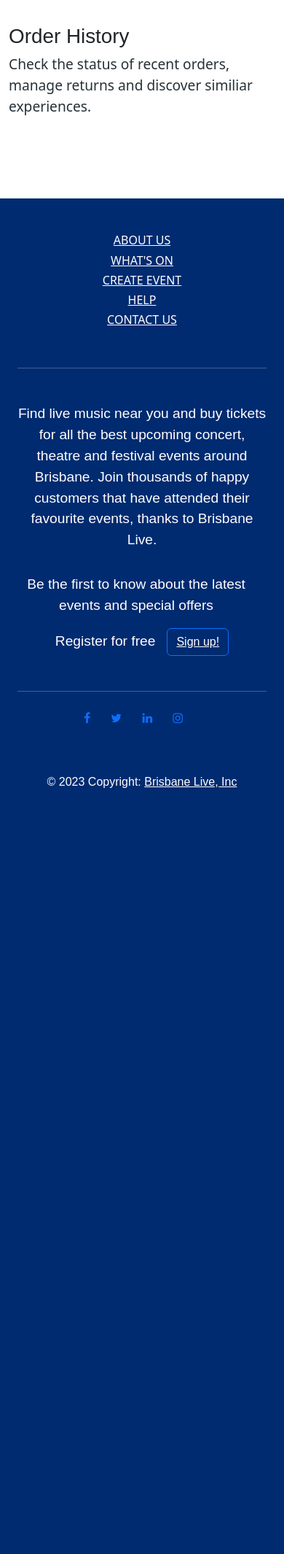
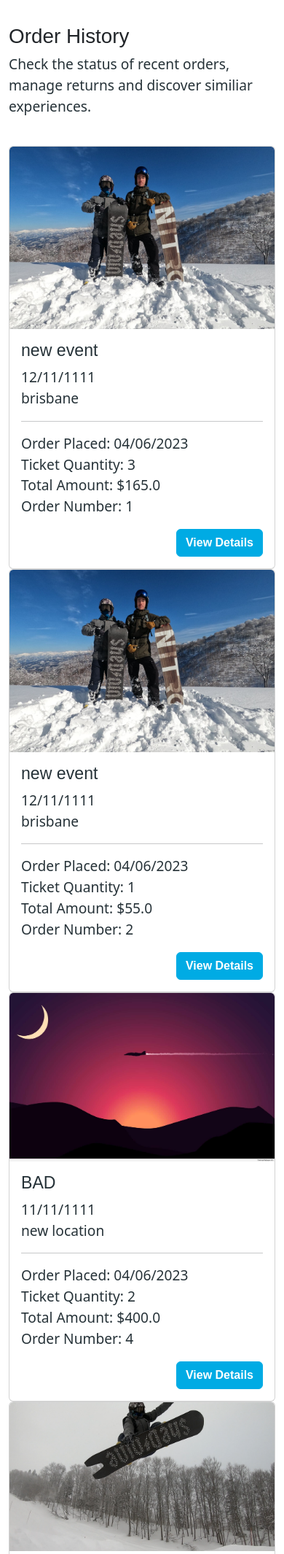
Before and after one commit to adambona/a3_group6, a Flask app: page /order-history in a window 390 px wide. Shown: the part 141-2271 px from the top of the page at 73% size. Before the commit the page ends 1221 px from the top, so only its background shows below. Run offline with Flask 3, Linux system fonts and the light colour scheme; a user stored in the database is signed in; some libraries are stand-ins or nearby versions.

Commit message:
Added num ticket col and order cards for lg below

```diff
--- a/website/templates/order-history.html
+++ b/website/templates/order-history.html
@@ -22,6 +22,7 @@
                         <tr>
                             <th class="text-center">Event</th>
                             <th class="text-center">Order Placed</th>
+                            <th class="text-center">Ticket Quantity</th>
                             <th class="text-center">Total Amount</th>
                             <th class="text-center">Order Number</th>
                             <th class="text-center">Action</th>
@@ -43,16 +44,41 @@
                                 </div>
                             </td>
                             <td class="align-middle w-10 text-center">{{order.ordered_at.strftime("%d/%m/%Y")}} </td>
-                            <td class="align-middle w-10 text-center">Tickets: {{order.num_tickets}} Total Cost:{{order.total_cost}}</td>
+                            <td class="align-middle w-10 text-center">{{order.num_tickets}}</td>
+                            <td class="align-middle w-10 text-center">${{order.total_cost}}</td>
                             <td class="align-middle w-10 text-center">{{order.order_id}}</td>
                             <td class="align-middle w-10 text-center">
-                                <a href="/{{event.id}}" class="btn btn-primary btn-sm">View Event</a>
+                                <a href="/event/{{event.id}}" class="btn btn-primary btn-sm">View Details</a>
                             </td>
                         </tr>
                     </tbody>
                     {% endfor %}
                 </table>
             </div>
+            <div class="row row-cols-1 g-4 d-lg-none">
+                {% for event, order in result %}
+                <div class="col">
+                    <div class="card event-card">
+                        <img src="{{event.image}}" class="card-img-top event-card-img event-card-order-history-img" alt="event image">
+                        <div class="card-body event-card-body">
+                            <h3 class="card-title event-card-title">{{event.name}}</h3>
+                            <p class="event-card-text">{{event.event_date.strftime("%d/%m/%Y")}}</p>
+                            <p class="event-card-text">{{event.location}}</p>
+                            <hr>
+                            <p class="event-card-text"><span class="fw-bold-custom">Order Placed:</span> {{order.ordered_at.strftime("%d/%m/%Y")}}</p>
+                            <p class="event-card-text"><span class="fw-bold-custom">Ticket Quantity:</span> {{order.num_tickets}}</p>
+                            <p class="event-card-text"><span class="fw-bold-custom">Total Amount:</span> ${{order.total_cost}}</p>
+                            <p class="event-card-text"><span class="fw-bold-custom">Order Number: </span> {{order.order_id}}
+                            </p>
+                            <div class="d-grid gap-2 d-flex justify-content-end flex-wrap" id="event-card-btn">
+                                <a href="/event/{{event.id}}" class="btn btn-primary btn-md flex-shrink-1">View
+                                    Details</a>
+                            </div>
+                        </div>
+                    </div>
+                    {% endfor %}
+                </div>
+            </div>
 
         </div>
 </main>
```
